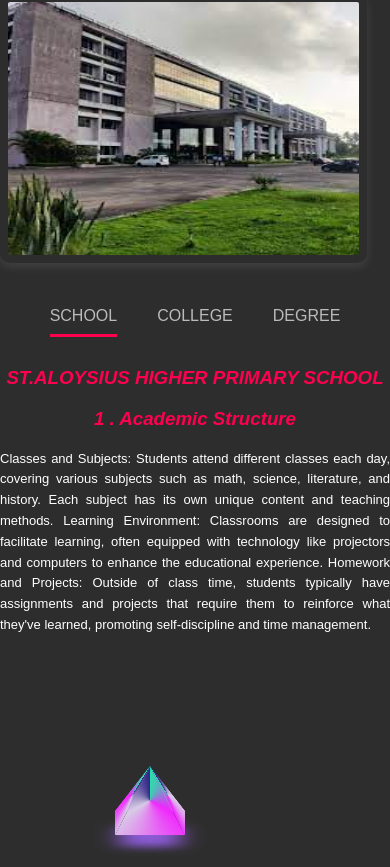
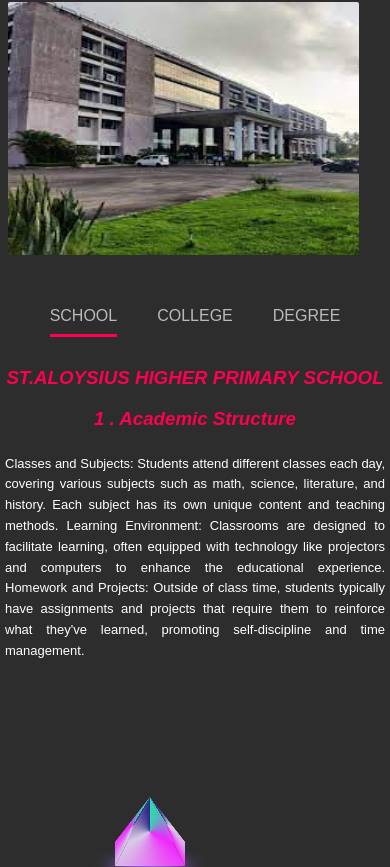
Before and after one commit to Swiftnessclass/Portfolio-yashas, a plain HTML site: page index.html in a window 390 px wide. Shown: the part 3220-4087 px from the top of the page. Drawn offline with Linux system fonts and the light colour scheme; a script that the page names is missing.

Commit message:
Updated styles in style.css

```diff
--- a/style.css
+++ b/style.css
@@ -264,7 +264,6 @@
 width: 100%;
 height: 30vh;
 border-radius: 10px;
-box-shadow: 0px 4px 10px rgba(255, 255, 255, 0.1);
 transition: transform 0.3s ease-in-out;
 }
 
@@ -1946,9 +1945,9 @@
 @media(max-width: 800px){
 .aloysius{
   font-size: 13px;
-    max-width: 400px; /* Limits paragraph width */
-    word-wrap: break-word; /* Ensures words wrap properly */
-
+        max-width: 390px;
+        word-wrap: break-word;
+        padding: 5px;
 
 }
 }
```
